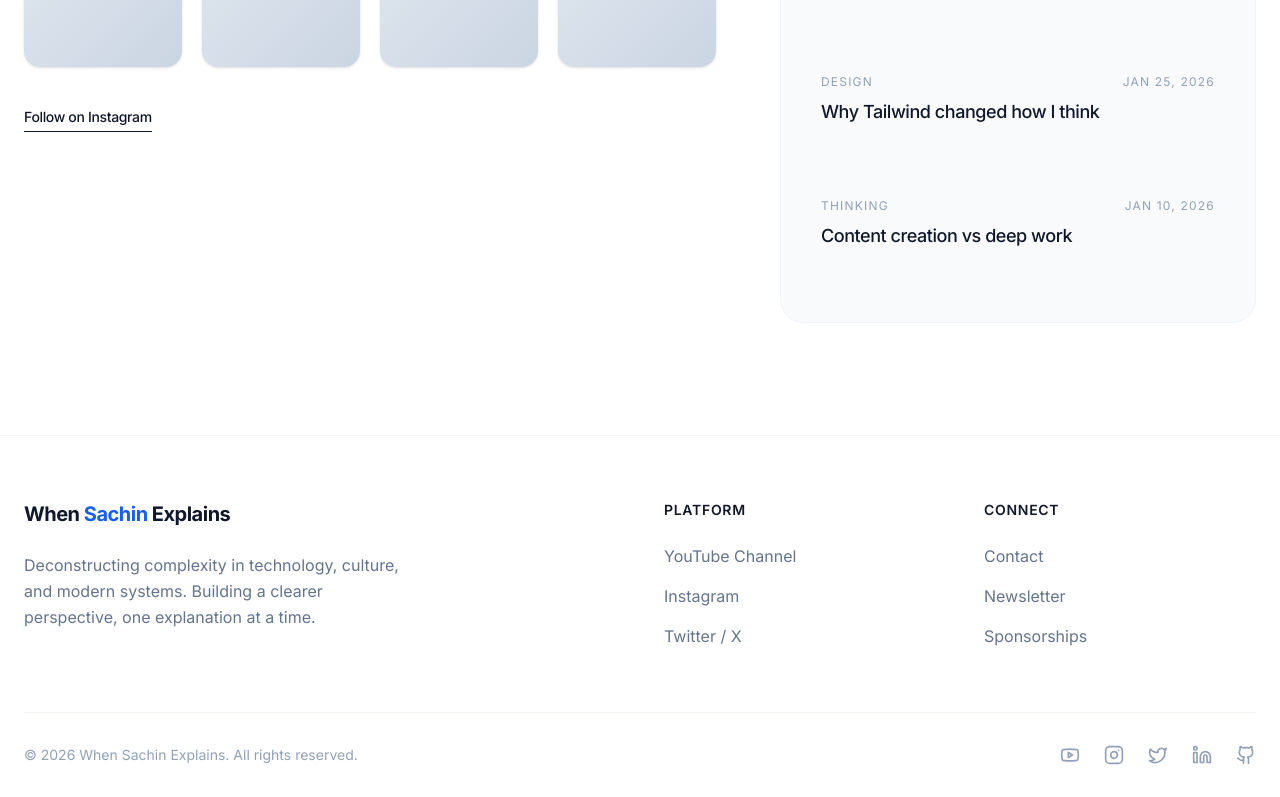
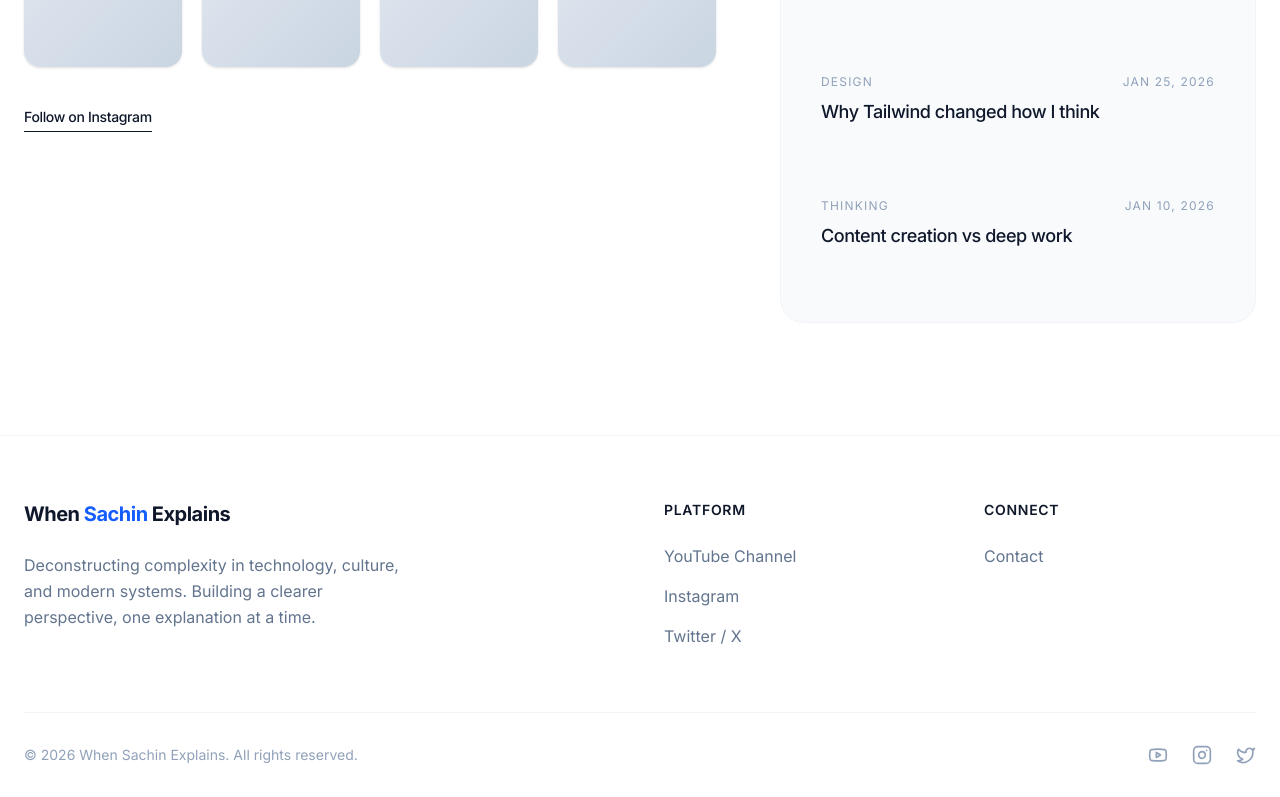
Before and after one commit to Ssharma0355/when-sachin-explains, a Next.js app: page / in a window 1280 px wide. Shown: the part 2188-2985 px from the top of the page. Built offline with nearby package versions, Linux system fonts and the light colour scheme.

Commit message:
added links

```diff
--- a/app/components/Footer.tsx
+++ b/app/components/Footer.tsx
@@ -29,17 +29,17 @@ export default function Footer() {
             </h3>
             <ul className="space-y-4">
               <li>
-                <Link href="#youtube" className="text-slate-500 hover:text-blue-600 transition-colors">
+                <Link href="https://www.youtube.com/@WhenSachinExplains" className="text-slate-500 hover:text-blue-600 transition-colors">
                   YouTube Channel
                 </Link>
               </li>
               <li>
-                <Link href="#instagram" className="text-slate-500 hover:text-blue-600 transition-colors">
+                <Link href="https://www.instagram.com/whensachinexplains/" className="text-slate-500 hover:text-blue-600 transition-colors">
                   Instagram
                 </Link>
               </li>
               <li>
-                <a href="https://twitter.com" target="_blank" rel="noopener noreferrer" className="text-slate-500 hover:text-blue-600 transition-colors">
+                <a href="https://x.com/whensachinexpln" target="_blank" rel="noopener noreferrer" className="text-slate-500 hover:text-blue-600 transition-colors">
                   Twitter / X
                 </a>
               </li>
@@ -58,14 +58,14 @@ export default function Footer() {
                 </a>
               </li>
               <li>
-                <Link href="#" className="text-slate-500 hover:text-blue-600 transition-colors">
+                {/* <Link href="#" className="text-slate-500 hover:text-blue-600 transition-colors">
                   Newsletter
                 </Link>
               </li>
               <li>
                 <Link href="#" className="text-slate-500 hover:text-blue-600 transition-colors">
                   Sponsorships
-                </Link>
+                </Link> */}
               </li>
             </ul>
           </div>
@@ -81,20 +81,14 @@ export default function Footer() {
           </p>
 
           <div className="flex items-center gap-6">
-            <a href="#" className="text-slate-400 hover:text-slate-900 transition-colors" aria-label="YouTube">
+            <a href="https://www.youtube.com/@WhenSachinExplains" className="text-slate-400 hover:text-slate-900 transition-colors" aria-label="YouTube">
               <Youtube size={20} />
             </a>
-            <a href="#" className="text-slate-400 hover:text-slate-900 transition-colors" aria-label="Instagram">
+            <a href="https://www.instagram.com/whensachinexplains/" className="text-slate-400 hover:text-slate-900 transition-colors" aria-label="Instagram">
               <Instagram size={20} />
             </a>
-            <a href="#" className="text-slate-400 hover:text-slate-900 transition-colors" aria-label="Twitter">
+            <a href="https://x.com/whensachinexpln" className="text-slate-400 hover:text-slate-900 transition-colors" aria-label="Twitter">
               <Twitter size={20} />
-            </a>
-            <a href="#" className="text-slate-400 hover:text-slate-900 transition-colors" aria-label="LinkedIn">
-              <Linkedin size={20} />
-            </a>
-            <a href="#" className="text-slate-400 hover:text-slate-900 transition-colors" aria-label="GitHub">
-              <Github size={20} />
             </a>
           </div>
         </div>
```
